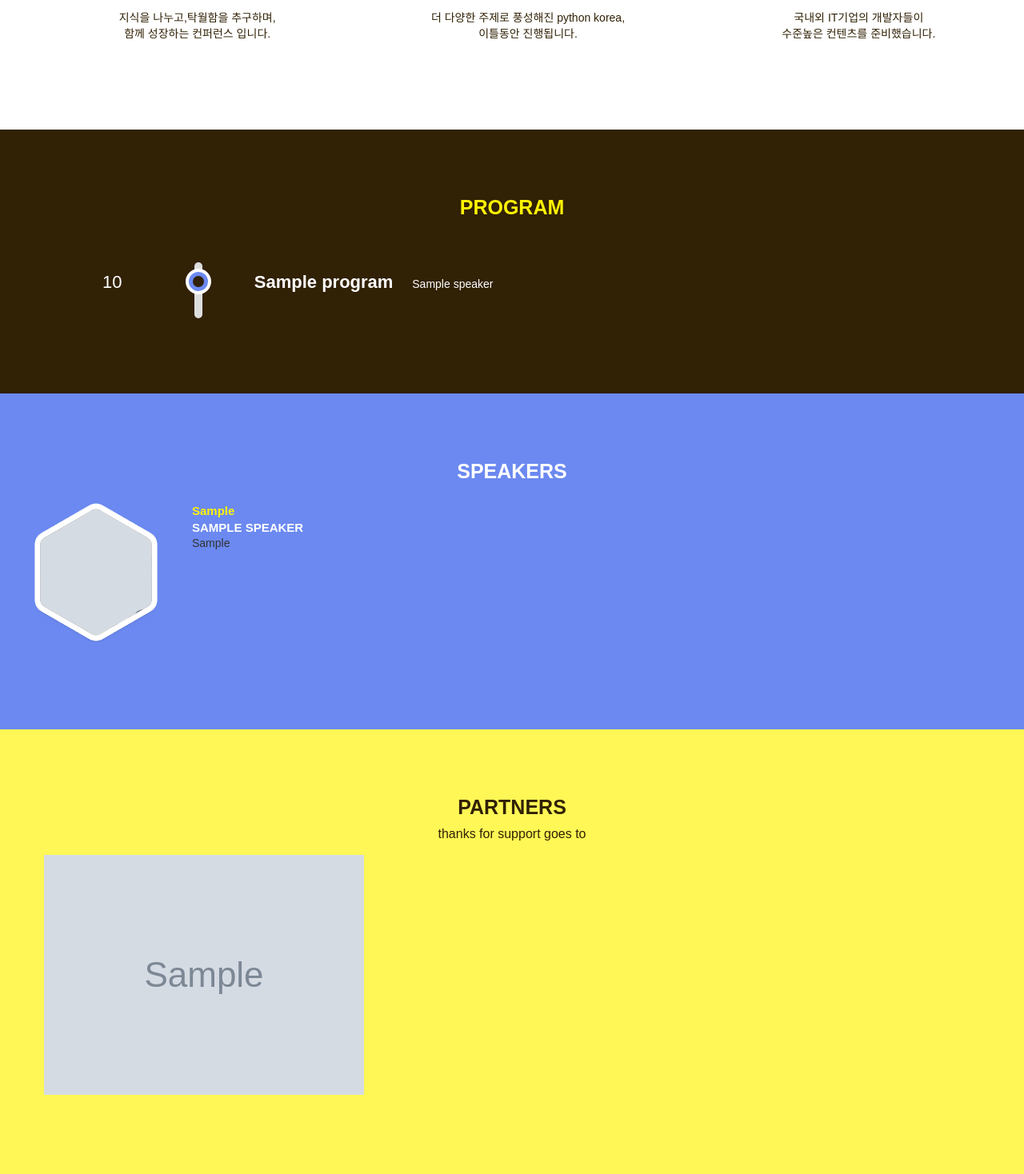
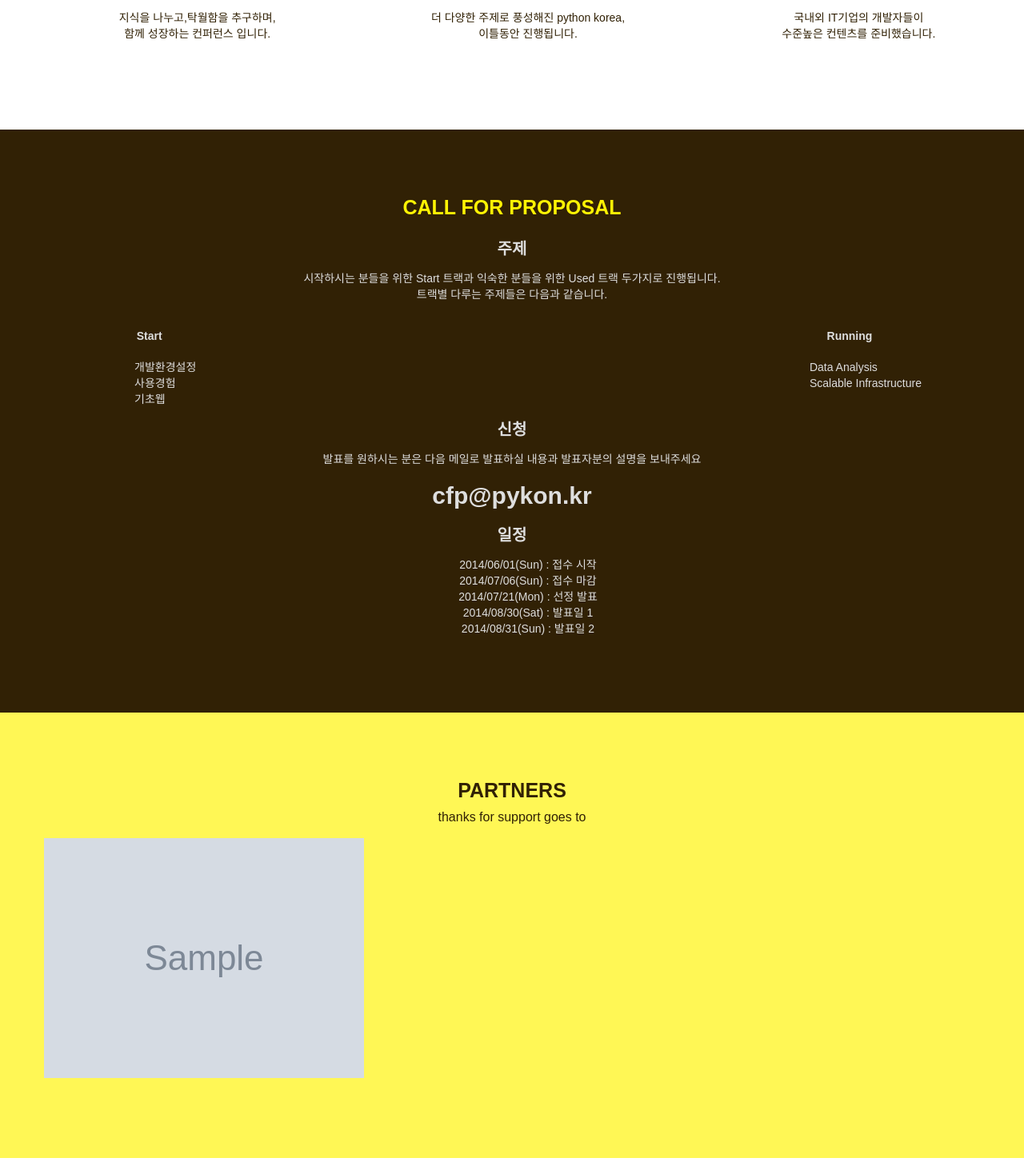
Before and after one commit to pythonkr/pyconkr-2014-teaser, a Django app: page / in a window 1280 px wide. Shown: the part 944-2412 px from the top of the page at 80% size. Run offline with Django 3.2, Linux system fonts and the light colour scheme; tables that the repository leaves empty hold one stand-in row (values such as "Sample post"); grey boxes marked "Sample" are stand-in pictures; style sheets or scripts are compiled from the project's sources; parts of the project's set-up code (start-up, migrations or seed data) failed here and were passed over; some libraries are stand-ins or nearby versions.

Commit message:
merge call for proposal with switching by configuration

```diff
--- a/page/templates/page/home.html
+++ b/page/templates/page/home.html
@@ -98,6 +98,53 @@
         </div>
     </section>
 
+    {% if is_proposal_now %}
+    <section id="cfp" data-anchor="cfp">
+        <div class="wrapper">
+            <h2>Call for Proposal</h2>
+            <div>
+                <h3>주제</h3>
+                <p>시작하시는 분들을 위한 Start 트랙과 익숙한 분들을 위한 Used 트랙 두가지로 진행됩니다. <br/>트랙별 다루는 주제들은 다음과 같습니다.</p>
+
+                <div class="contents">
+                    <div class="content start">
+                        <h4>Start</h4>
+                        <ul>
+                            <li>개발환경설정</li>
+                            <li>사용경험</li>
+                            <li>기초웹</li>
+                        </ul>
+                    </div>
+                    <div class="content running">
+                        <h4>Running</h4>
+                        <ul>
+                            <li>Data Analysis</li>
+                            <li>Scalable Infrastructure</li>
+                        </ul>
+                    </div>
+                </div>
+            </div>
+
+            <div class="request">
+                <h3>신청</h3>
+                <p>발표를 원하시는 분은 다음 메일로 발표하실 내용과 발표자분의 설명을 보내주세요</p>
+                <p class="email"><a href="">cfp@pykon.kr</a></p>
+            </div>
+
+            <div class="schedule">
+                <h3>일정</h3>
+                <ul>
+                    <li>2014/06/01(Sun) : 접수 시작</li>
+                    <li>2014/07/06(Sun) : 접수 마감</li>
+                    <li>2014/07/21(Mon) : 선정 발표</li>
+                    <li>2014/08/30(Sat) : 발표일 1</li>
+                    <li>2014/08/31(Sun) : 발표일 2</li>
+                </ul>
+            </div>
+        </div>
+    </section>
+    {% else %}
+
     <section id="program" data-anchor="program">
         <div class="wrapper">
             <h2>PROGRAM</h2>
@@ -133,6 +180,7 @@
             </ul>
         </div>
     </section>
+    {% endif %}
 
     <section id="partner" data-anchor="partner">
         <div class="container-fluid">
--- a/page/views.py
+++ b/page/views.py
@@ -1,7 +1,7 @@
 from django.conf import settings
 from django.views.generic import TemplateView
 
-from pyconkr.models import Program, Sponsor, Speaker
+from pyconkr.models import Program, Sponsor, Speaker, SiteConfiguration
 
 
 class Home(TemplateView):
@@ -13,4 +13,6 @@ class Home(TemplateView):
         context['sponsors'] = Sponsor.objects.all()
         context['speakers'] = Speaker.objects.all()
         context['CACHE_TIMEOUT'] = settings.TEMPLATE_CACHE_TIMEOUT
+        config = SiteConfiguration.objects.get()
+        context['is_proposal_now'] = config.proposal_now
         return context
--- a/pyconkr/models.py
+++ b/pyconkr/models.py
@@ -2,6 +2,8 @@
 from PIL import Image
 from django.conf import settings
 from django.db import models
+from solo.models import SingletonModel
+
 from pyconkr.lib import CacheDeleteMixin
 
 
@@ -49,3 +51,14 @@ class Sponsor(CacheDeleteMixin, models.Model):
 
     def __unicode__(self):
         return self.title
+
+
+class SiteConfiguration(SingletonModel):
+    proposal_now = models.BooleanField(default=True)
+
+    def __unicode__(self):
+        return u"Site Configuration"
+
+    class Meta:
+        verbose_name = "Site Configuration"
+        verbose_name_plural = "Site Configuration"
--- a/pyconkr/settings.py
+++ b/pyconkr/settings.py
@@ -24,6 +24,7 @@ LOCAL_APPS = (
     'pyconkr',
     'django_summernote',
     'compressor',
+    'solo',
 )
 INSTALLED_APPS = DJANGO_APPS + LOCAL_APPS
 
--- a/static/css/sass/main.scss
+++ b/static/css/sass/main.scss
@@ -154,7 +154,7 @@ section {
 		}
 	}
 
-	.register {
+	.register, .cfp {
 		display: inline-block;
 		@include size(252px, 65px);
 		padding-top: 11px;
@@ -171,6 +171,10 @@ section {
 			font-weight: normal;
 		}
 	}
+
+    .cfp {
+      background: #fff304;
+    }
 }
 
 #countdown {
@@ -307,6 +311,50 @@ section {
 		}
 	}
 }
+#cfp {
+	background-color: #312105;
+    color: #dedede;
+
+    h2 {
+        color: #fff304;
+    }
+
+    h3 {
+		margin: 0 0 15px;
+		font-size: 20px;
+		line-height: 1.3;
+    }
+
+    li {
+        list-style: none;
+    }
+
+    .request {
+        .email a {
+            color: #dedede;
+            font-size: 30px;
+            font-weight: bold;
+        }
+    }
+
+
+    .contents {
+        overflow: hidden;
+        margin: 0 auto;
+
+        ul {
+            text-align: left;
+        }
+
+        .content.start {
+            float: left;
+        }
+
+        .content.running {
+            float: right;
+        }
+    }
+}
 
 #partner {
 	background: #fff755;
@@ -315,6 +363,10 @@ section {
 		margin-bottom: 5px;
 		color: #312105;
 	}
+
+    h3 {
+        font-size: 20px;
+    }
 
 	.txt {
 		margin: 0 0 10px;
@@ -389,6 +441,7 @@ section {
 			font-size: 20px;
 		}
 	}
+
 	#map-canvas {
 		width: 100%;
 		height: 400px;
```
Also changed, not shown: pyconkr/admin.py (+4 -3 lines), 1 other file.
